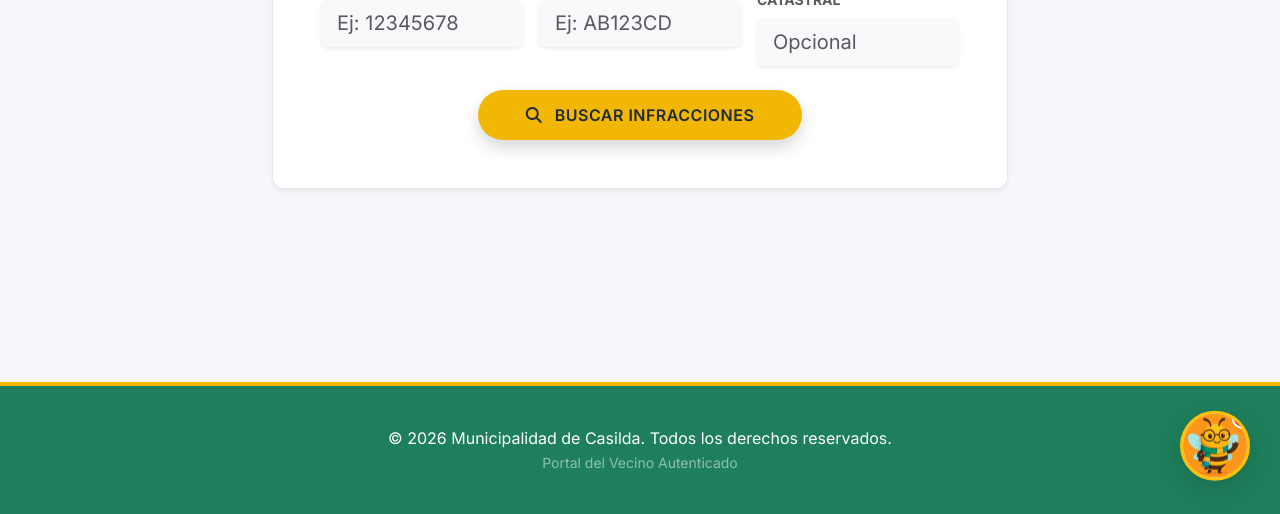
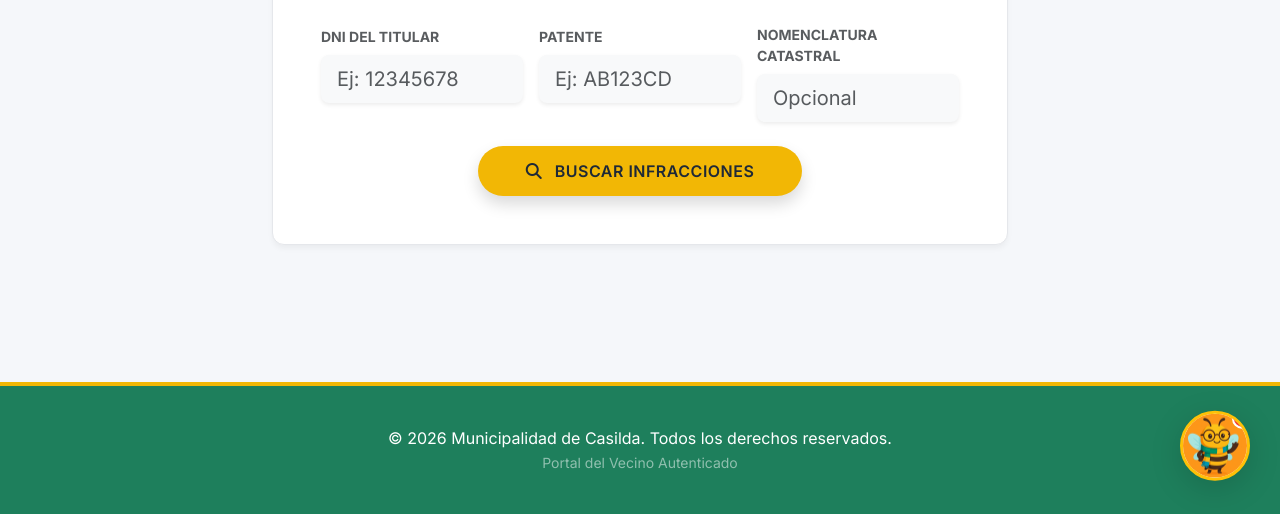
Before and after one commit to markoszanini/ver, a Django app: page /multas/consulta/ in a window 1280 px wide. Shown: the part 286-800 px from the top of the page. Run offline with Django 5.2, Linux system fonts and the light colour scheme.

Commit message:
Correccion visual: Se bajo la tarjeta de busqueda de multas para evitar superposicion con el titulo

```diff
--- a/sistema_casilda/multas/templates/multas/consulta_publica.html
+++ b/sistema_casilda/multas/templates/multas/consulta_publica.html
@@ -6,7 +6,7 @@
 {% block extra_css %}
 <style>
     .search-card {
-        margin-top: -5rem;
+        margin-top: -1.5rem;
         position: relative;
         z-index: 10;
         background: rgba(255, 255, 255, 0.9);
```
